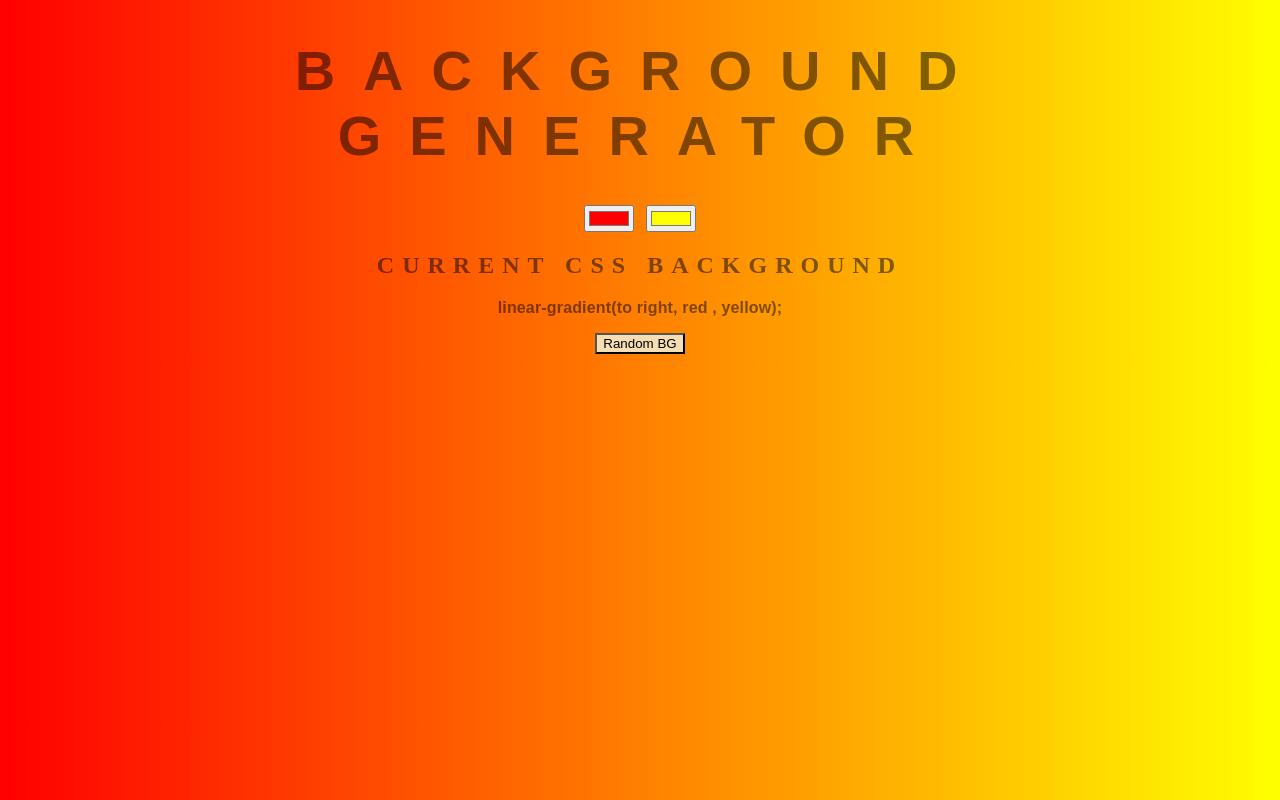
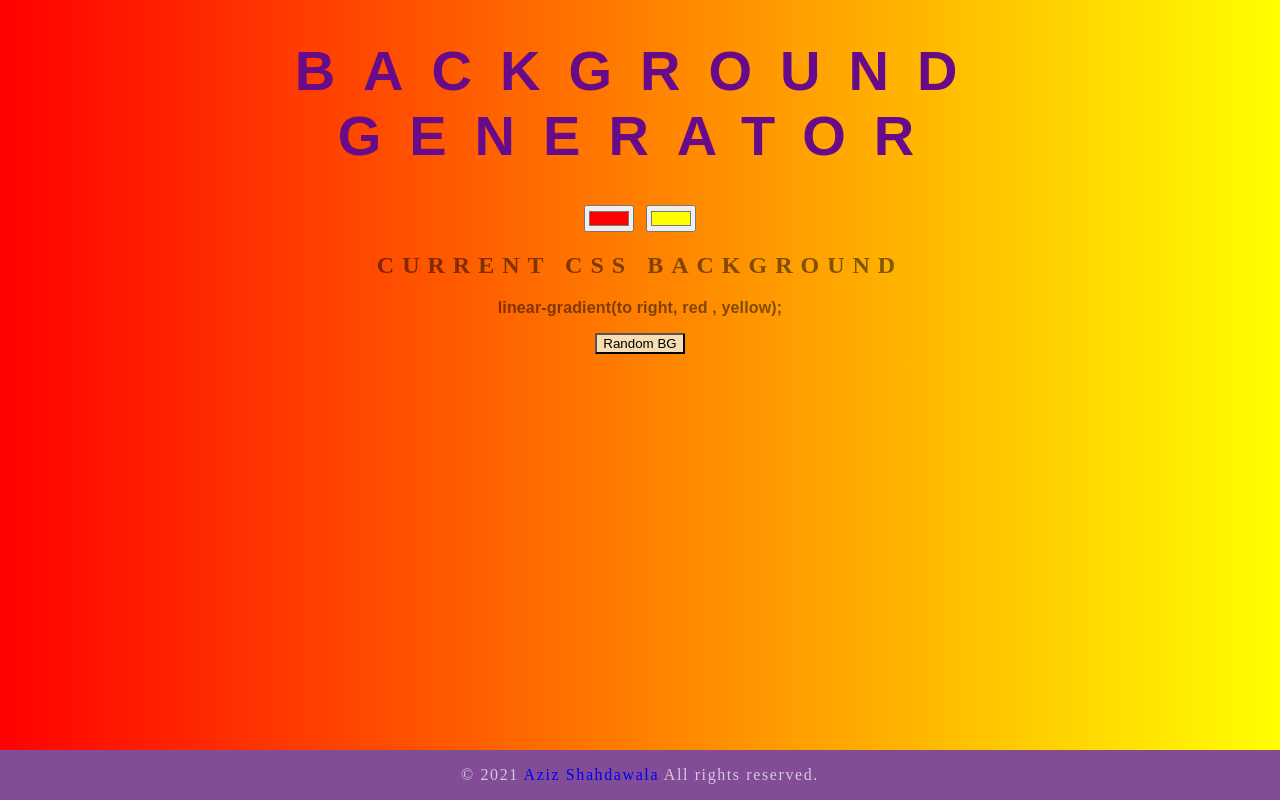
Before and after one commit to AzizShahdawala/backgroundGenerator, a plain HTML site: page index.html in a window 1280 px wide. Drawn offline with Linux system fonts and the light colour scheme.

Commit message:
Footer Added

```diff
--- a/index.html
+++ b/index.html
@@ -13,6 +13,11 @@
     <input type="color" class="color2" id="" />
     <h2>Current CSS Background</h2>
     <h3>linear-gradient(to right, red , yellow);</h3>
+    <footer>
+      <p> © 2021 <a href="https://azizshahdawala-aboutme.herokuapp.com/">Aziz Shahdawala</a> All rights reserved.</p>
+  </footer>
+
+
     <script src="script.js"></script>
   </body>
 </html>
--- a/style.css
+++ b/style.css
@@ -1,30 +1,46 @@
 body {
-	font: 'Raleway', sans-serif;
-    color: rgba(0,0,0,.5);
+  font: "Raleway", sans-serif;
+  color: rgba(0, 0, 0, 0.5);
   text-align: center;
   text-transform: uppercase;
-    letter-spacing: .5em;
+  letter-spacing: 0.5em;
   top: 15%;
-	background: linear-gradient(to right, red , yellow); /* Standard syntax */
+  background: linear-gradient(to right, red, yellow); /* Standard syntax */
 }
 
 h1 {
-    font: 600 3.5em 'Raleway', sans-serif;
-    color: rgba(0,0,0,.5);
+  font: 600 3.5em "Raleway", sans-serif;
+  color: #680b8a;
   text-align: center;
   text-transform: uppercase;
-    letter-spacing: .5em;
+  letter-spacing: 0.5em;
   width: 100%;
 }
 
 h3 {
-	font: 900 1em 'Raleway', sans-serif;
-    color: rgba(0,0,0,.5);
+  font: 900 1em "Raleway", sans-serif;
+  color: rgba(0, 0, 0, 0.5);
   text-align: center;
   text-transform: none;
   letter-spacing: 0.01em;
 }
 
+footer {
+  position: fixed;
+  left: 0;
+  bottom: 0;
+  width: 100% !important;
+  text-align: center;
+  background-color: #824c96;
+  color: #d8c7df;
+  letter-spacing: 0.1em;
+  text-transform: none;
+}
+
+a {
+    text-decoration: none;
+}
+
 .random {
   background-color: wheat;
 }
```
Lines whose indentation alone changed are shown as unchanged.
